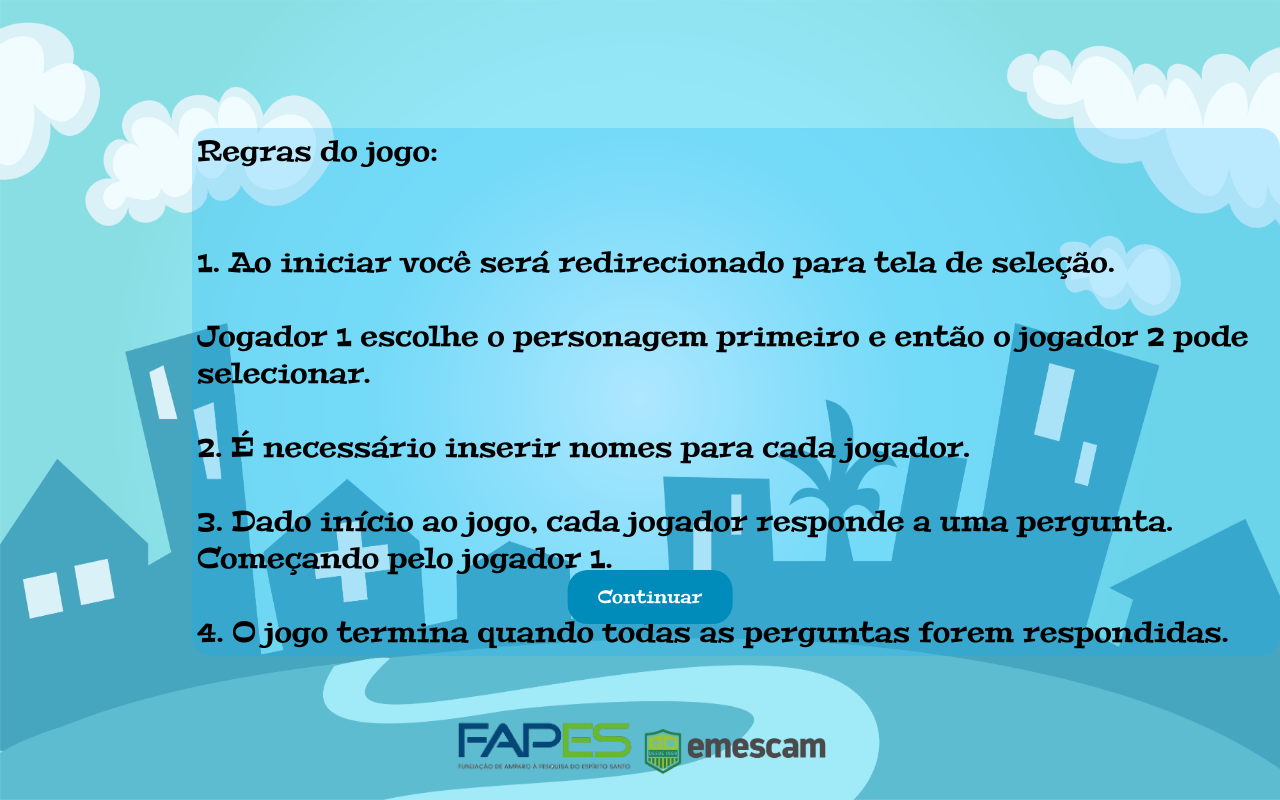
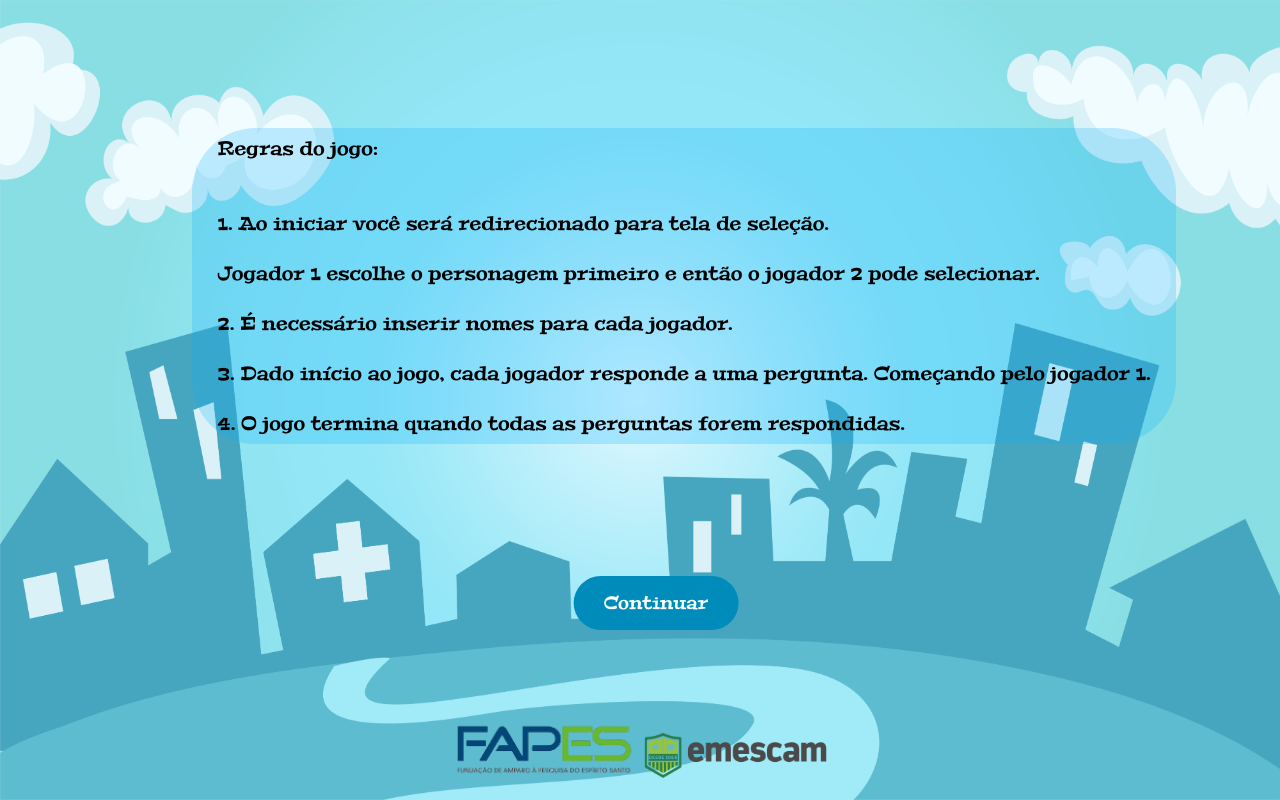
Before and after one commit to teenquiz/emescam, a plain HTML site: page Public/Rules.html in a window 1280 px wide. Drawn offline with Linux system fonts and the light colour scheme.

Commit message:
Update Rules.html

```diff
--- a/Public/Rules.html
+++ b/Public/Rules.html
@@ -22,7 +22,7 @@
             text-align: center;
             padding: 50px;
             color: white;
-            margin-top: 100px;
+            margin-top: 10vh;
         }
 
         .btn {
@@ -36,8 +36,8 @@
             font-size: 18px;
             border: none;
             cursor: pointer;
-            border-radius: 20px;
-            margin: 10px;
+            border-radius: 5vh;
+            margin: 2vh;
             font-family: 'peralta', sans-serif;
         }
 
@@ -47,7 +47,7 @@
             left: 0;
             right: 0;
             background-color: rgba(0, 0, 0, 0);
-            padding: 20px;
+            padding: 2vh;
             text-align: center;
         }
 
@@ -63,10 +63,10 @@
             top: 16%;
             left: 15%;
             font-family: 'peralta', sans-serif;
-            font-size: 180%;
+            font-size: 1.5vw;
             background-color: rgba(0, 174, 255, 0.219);
-            border-radius: 20px;
-            padding: 5px;
+            border-radius: 5vw;
+            padding: 1vh 2vw;
         }
 
     </style>
```
